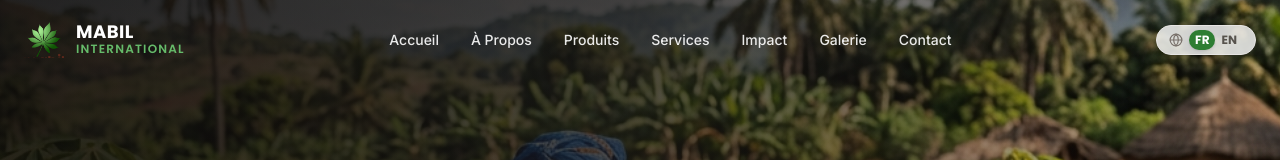
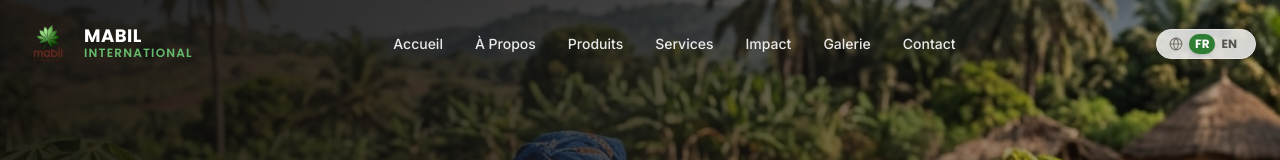
Before and after one commit to ynyonato/mabil-intl, a Next.js app: page / in a window 1280 px wide. Shown: the top 160 px of the page. Built offline with nearby package versions, Linux system fonts and the light colour scheme.

Commit message:
feat: use official uncropped Mabil logo and bust cache by using mabil_logo_official.png everywhere

```diff
--- a/src/app/layout.tsx
+++ b/src/app/layout.tsx
@@ -31,7 +31,7 @@ export const metadata: Metadata = {
     siteName: "Mabil International",
     images: [
       {
-        url: "/images/logo.png",
+        url: "/images/mabil_logo_official.png",
         width: 800,
         height: 800,
         alt: "Logo Mabil International",
@@ -44,7 +44,7 @@ export const metadata: Metadata = {
     card: "summary",
     title: "Mabil International - Valoriser le Manioc, Autonomiser les Communautés",
     description: "Acteur de référence de la filière manioc au Togo. Production de gari bio, pâte de manioc, cossettes et boutures certifiées.",
-    images: ["/images/logo.png"],
+    images: ["/images/mabil_logo_official.png"],
   }
 };
 
--- a/src/components/ui/Footer.tsx
+++ b/src/components/ui/Footer.tsx
@@ -60,9 +60,9 @@ export default function Footer({ currentLang }: FooterProps) {
         {/* Brand Description */}
         <div className="flex flex-col gap-4">
           <div className="flex items-center gap-3 cursor-pointer" onClick={scrollToTop}>
-            <div className="relative w-10 h-10 overflow-hidden bg-white rounded-full p-1">
+            <div className="relative w-12 h-12 overflow-hidden bg-white rounded-full p-1">
               <Image
-                src="/images/logo_icon.png"
+                src="/images/mabil_logo_official.png"
                 alt="Mabil International Logo"
                 fill
                 className="object-contain p-1"
--- a/src/components/ui/Navbar.tsx
+++ b/src/components/ui/Navbar.tsx
@@ -69,9 +69,9 @@ export default function Navbar({ currentLang, onLanguageChange }: NavbarProps) {
           className="flex items-center gap-3 cursor-pointer"
           onClick={() => scrollToSection("hero")}
         >
-          <div className="relative w-10 h-10 overflow-hidden">
+          <div className="relative w-12 h-12 overflow-hidden">
             <Image
-              src="/images/logo_icon.png"
+              src="/images/mabil_logo_official.png"
               alt="Mabil International Logo"
               fill
               className="object-contain"
```
Also changed, not shown: public/images/logo_icon.png (deleted), public/images/mabil_logo_official.png (added).
